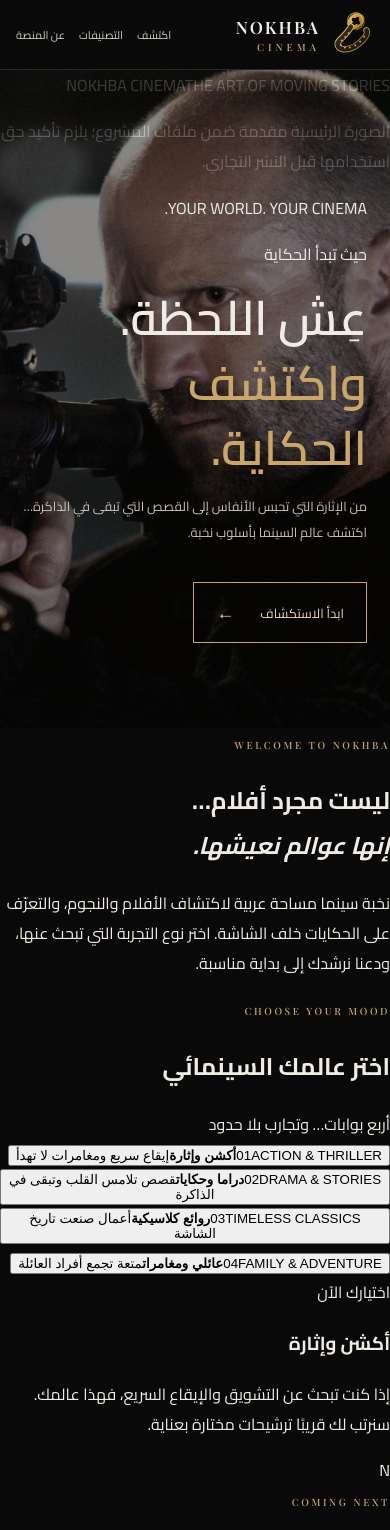
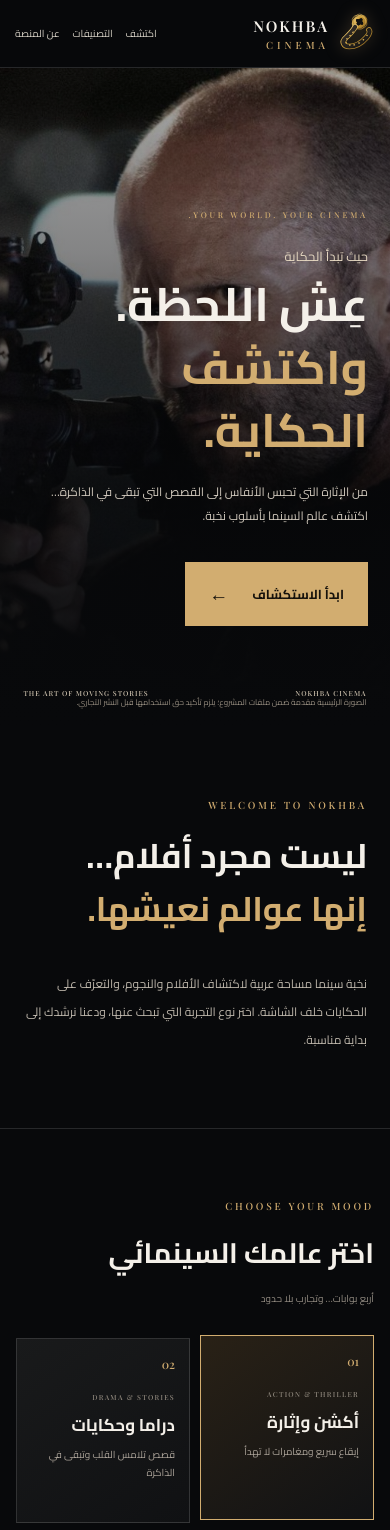
Before and after one commit to ashraflx71/NOKHBA-CINEMA-AI, a plain HTML site: page index.html in a window 390 px wide. Shown: the top 1530 px of the page. Drawn offline with nearby package versions, Linux system fonts and the light colour scheme.

Commit message:
Apply responsive luxury cinema visual system

```diff
--- a/style.css
+++ b/style.css
@@ -1,58 +1,73 @@
 @import url('https://fonts.googleapis.com/css2?family=Cairo:wght@400;500;600;700;800&family=Playfair+Display:wght@500;600;700&display=swap');
-:root{--gold:#c9a66b;--gold2:#e8d4ad;--ink:#090909;--paper:#f0ece5;--muted:#aaa49a;--line:#ffffff20}
-*{box-sizing:border-box}html{scroll-behavior:smooth}body{margin:0;background:var(--ink);color:var(--paper);font-family:Cairo,Arial,sans-serif}
-a{color:inherit;text-decoration:none}.topbar{height:82px;padding:0 clamp(18px,6vw,92px);display:flex;align-items:center;justify-content:space-between;border-bottom:1px solid var(--line);background:#090909;position:relative;z-index:2}
-.brand{display:flex;align-items:center;gap:11px;letter-spacing:2px}.brand-mark{width:42px;height:42px;border:1px solid var(--gold);display:grid;place-items:center;color:var(--gold);font:600 25px 'Playfair Display',serif}.brand strong{font:600 17px 'Playfair Display',serif;display:block}.brand small{font:10px 'Playfair Display',serif;letter-spacing:4px;color:var(--gold);display:block;margin-top:2px}.nav{display:flex;gap:34px;color:#d5cec2;font-size:13px}.nav a:hover,footer a:hover{color:var(--gold)}.edition{font:10px 'Playfair Display',serif;letter-spacing:1.5px;color:#aaa}.edition i{font-style:normal;color:var(--gold);margin-left:8px}
-.hero{height:min(720px,78vw);min-height:560px;position:relative;overflow:hidden;background:#171411}.hero-image{position:absolute;width:100%;height:100%;object-fit:cover;object-position:center 30%;filter:grayscale(25%) brightness(.66);opacity:.78}.hero-shade{position:absolute;inset:0;background:linear-gradient(90deg,#090909 0%,#090909e8 29%,#09090966 58%,#09090910 100%),linear-gradient(0deg,#090909 0%,transparent 30%)}.hero-content{position:absolute;right:clamp(25px,10vw,150px);top:50%;transform:translateY(-48%);max-width:590px}.kicker,.section-kicker{font:10px 'Playfair Display',serif;letter-spacing:2.6px;color:var(--gold)}.overline{font-size:13px;color:#e0d4c0;margin:25px 0 4px}.hero h1{font-size:clamp(43px,6vw,76px);line-height:1.35;margin:8px 0 14px;font-weight:600}.hero h1 em,.intro h2 em{font-style:normal;color:var(--gold)}.hero-desc{max-width:460px;color:#c7c0b5;line-height:2;font-size:15px}.gold-button{display:inline-flex;align-items:center;gap:26px;margin-top:24px;padding:13px 22px;border:1px solid var(--gold);color:var(--gold2);font-size:13px;transition:.2s}.gold-button:hover{background:var(--gold);color:#111}.gold-button span{font-size:18px}.hero-caption{position:absolute;bottom:24px;left:clamp(20px,6vw,90px);right:clamp(20px,6vw,90px);display:flex;justify-content:space-between;font:9px 'Playfair Display',serif;letter-spacing:2px;color:#c5bba9}
-.intro{padding:100px clamp(24px,12vw,180px);display:grid;grid-template-columns:1fr 1fr;gap:60px;align-items:center;border-bottom:1px solid var(--line)}.intro h2{font-size:clamp(30px,4vw,48px);line-height:1.5;margin:12px 0}.intro>p{color:#bcb5aa;line-height:2.3;font-size:15px;max-width:500px}
-.gallery-section{padding:85px clamp(20px,7vw,105px) 95px}.gallery-heading{display:flex;align-items:end;justify-content:space-between;margin-bottom:30px}.gallery-heading h2{font-size:36px;margin:8px 0 0}.gallery-count{color:#aaa;font-size:12px}.gallery-count b{color:var(--gold);font:18px 'Playfair Display',serif;margin-right:8px}.filters{display:flex;gap:10px;margin-bottom:27px;flex-wrap:wrap}.filter{font:12px Cairo;background:transparent;color:#bdb5a8;border:1px solid #ffffff2a;padding:8px 20px;cursor:pointer}.filter.active,.filter:hover{border-color:var(--gold);color:var(--gold2);background:#c9a66b12}
-.gallery-grid{display:grid;grid-template-columns:repeat(4,minmax(0,1fr));gap:22px}.star-card{min-width:0}.star-card.tall{grid-row:span 1}.photo-button{display:block;position:relative;width:100%;height:340px;padding:0;border:0;background:#171717;overflow:hidden;cursor:zoom-in}.star-card.tall .photo-button{height:400px}.photo-button img{width:100%;height:100%;object-fit:cover;filter:saturate(.78);transition:transform .6s,filter .4s}.photo-button:hover img{transform:scale(1.045);filter:saturate(1)}.view-mark{position:absolute;bottom:0;right:0;left:0;padding:15px 14px;text-align:right;font-size:11px;color:#fff;background:linear-gradient(transparent,#000b);opacity:0;transition:.25s}.photo-button:hover .view-mark{opacity:1}.card-meta{padding:15px 2px 10px;border-bottom:1px solid #ffffff22}.card-meta>span{font:9px 'Playfair Display',serif;letter-spacing:1.2px;color:var(--gold)}.card-meta h3{font-size:20px;margin:6px 0 0;font-weight:600}.card-meta p{font-size:12px;color:#a9a197;margin:3px 0 10px}.gallery-note{text-align:center;color:#817a70;font-size:11px;margin-top:35px}
-.closing{text-align:center;padding:90px 20px 100px;background:linear-gradient(180deg,#0c0c0c,#17130e)}.closing>span{font:10px 'Playfair Display',serif;letter-spacing:3px;color:var(--gold)}.closing h2{font-size:clamp(26px,4vw,42px);margin:16px 0}.closing p{color:#aaa;font-size:13px}footer{display:flex;justify-content:space-between;align-items:center;gap:15px;padding:23px clamp(18px,6vw,92px);border-top:1px solid var(--line);color:#8f887e;font-size:11px}
-.lightbox{position:fixed;inset:0;background:#000f;z-index:10;display:none;align-items:center;justify-content:center;padding:55px 20px 80px}.lightbox.open{display:flex}.lightbox img{max-width:min(90vw,900px);max-height:78vh;object-fit:contain;box-shadow:0 20px 80px #000}.lightbox-close{position:absolute;top:18px;left:24px;border:0;background:none;color:#fff;font-size:42px;cursor:pointer}.lightbox-caption{position:absolute;bottom:25px;text-align:center}.lightbox-caption strong{display:block;font-size:18px}.lightbox-caption span{font-size:12px;color:#b9a987}
-@media(max-width:900px){.gallery-grid{grid-template-columns:repeat(2,minmax(0,1fr))}.intro{padding:75px 8vw;gap:30px}.photo-button,.star-card.tall .photo-button{height:360px}}
-@media(max-width:600px){.topbar{height:70px;padding:0 16px}.nav{gap:14px;font-size:11px}.edition{display:none}.hero{min-height:600px;height:78vh}.hero-image{object-position:58% center}.hero-shade{background:linear-gradient(0deg,#090909 0%,#090909d9 25%,#09090955 75%,#09090920 100%)}.hero-content{right:23px;left:23px;top:auto;bottom:85px;transform:none}.hero h1{font-size:48px}.hero-desc{font-size:13px}.hero-caption{font-size:7px;letter-spacing:1px}.intro{grid-template-columns:1fr;gap:12px;padding:65px 24px}.intro>p{font-size:13px}.gallery-section{padding:65px 16px}.gallery-heading h2{font-size:29px}.gallery-count{font-size:10px}.gallery-grid{gap:16px 10px}.photo-button,.star-card.tall .photo-button{height:245px}.card-meta h3{font-size:17px}.card-meta p{font-size:10px}.card-meta>span{font-size:8px}.filter{padding:7px 13px;font-size:11px}footer{justify-content:center;text-align:center;flex-wrap:wrap}.closing{padding:70px 18px}}
-
-/* Official NOKHBA CINEMA supplied banner */
-.brand-hero{width:100%;background:#080808;line-height:0;overflow:hidden;border-bottom:1px solid #b9904e66}
-.brand-hero img{display:block;width:100%;height:auto;max-height:78vh;object-fit:contain;margin:0 auto}
-@media(max-width:600px){.brand-hero img{width:100%;height:auto;max-height:none;object-fit:contain}}
-
-/* Image fallback and source-credit details */
-.image-error{display:grid;place-items:center;width:100%;height:100%;padding:18px;text-align:center;color:#d8c7a6;font-size:13px;line-height:1.9;background:radial-gradient(ellipse at center,#29231a,#111)}
-.lightbox-caption{max-width:min(92vw,850px);width:100%}
-.lightbox-attribution{display:flex;justify-content:center;align-items:center;flex-wrap:wrap;gap:8px 16px;margin-top:9px;color:#b8ad9b;font-size:11px;line-height:1.8}
-.lightbox-source{color:var(--gold2);text-decoration:underline;text-underline-offset:3px}
-.lightbox-source[hidden]{display:none}
-@media(max-width:600px){.lightbox{padding:48px 12px 125px}.lightbox-attribution{font-size:10px;gap:5px 10px}}
-
-
-/* Hero refresh: clean cinema photograph with independent navigation buttons */
-.brand-hero{background:#080606;line-height:0;overflow:hidden;border-bottom:1px solid #b9904e66}
-.brand-hero img{display:block;width:100%;height:clamp(300px,43vw,570px);max-height:none;object-fit:cover;object-position:center 48%;margin:0 auto}
-.hero-actions{padding:42px clamp(20px,7vw,105px) 48px;text-align:center;background:linear-gradient(180deg,#13090b,#090909);border-bottom:1px solid #ffffff1c}
-.hero-copy{max-width:760px;margin:0 auto}
-.hero-copy h1{font-size:clamp(30px,4.6vw,54px);line-height:1.45;margin:10px 0;color:#f0ece5}
-.hero-copy h1 em{font-style:normal;color:var(--gold)}
-.hero-copy p{color:#bcb5aa;font-size:14px;line-height:2;margin:0 auto;max-width:650px}
-.hero-buttons{display:flex;justify-content:center;align-items:stretch;gap:14px;flex-wrap:wrap;margin:28px auto 0}
-.hero-button{display:inline-flex;align-items:center;justify-content:center;min-height:58px;min-width:210px;padding:13px 24px;border:1px solid var(--gold);color:var(--gold2);font:600 14px Cairo,Arial,sans-serif;background:#c9a66b0d;transition:background .2s,color .2s,transform .2s}
-.hero-button:hover,.hero-button.primary{background:var(--gold);color:#100d09}
-.hero-button:hover{transform:translateY(-2px)}
-.hero-credit{margin:22px 0 0;color:#918779;font-size:10px;line-height:1.8}
-.hero-credit a{color:var(--gold2);text-decoration:underline;text-underline-offset:3px}
-@media(max-width:600px){.brand-hero img{height:330px;object-fit:cover;object-position:center 45%}.hero-actions{padding:32px 18px 38px}.hero-copy h1{font-size:34px}.hero-copy p{font-size:12px}.hero-buttons{display:grid;grid-template-columns:1fr;gap:10px;margin-top:22px}.hero-button{width:100%;min-height:54px;font-size:13px}.hero-credit{font-size:9px}}
-
-
-/* Visibility safeguard for hero navigation on desktop and mobile */
-.hero-actions{display:block!important;visibility:visible!important;opacity:1!important;position:relative;z-index:4;min-height:260px}
-.hero-actions .hero-buttons{display:flex!important;visibility:visible!important;opacity:1!important;position:relative;z-index:5;min-height:58px}
-.hero-actions .hero-button{display:inline-flex!important;visibility:visible!important;opacity:1!important}
+:root{--gold:#d2ad70;--gold-light:#f0d9ad;--ink:#08090b;--paper:#f4f0e9;--muted:#aaa49b;--line:#ffffff20}
+*{box-sizing:border-box}
+html{scroll-behavior:smooth;scroll-padding-top:90px}
+body{margin:0;background:var(--ink);color:var(--paper);font-family:Cairo,Arial,sans-serif}
+a{color:inherit;text-decoration:none}
+button{font:inherit}
+.topbar{height:78px;padding:0 clamp(18px,6vw,90px);display:flex;align-items:center;justify-content:space-between;border-bottom:1px solid var(--line);background:#08090bf5;position:relative;z-index:5}
+.brand{display:flex;align-items:center;gap:10px;letter-spacing:2px}
+.brand img{width:42px;height:48px;object-fit:contain;filter:drop-shadow(0 0 8px #d2ad7040)}
+.brand strong{font:600 17px 'Playfair Display',serif;display:block}
+.brand small{font:10px 'Playfair Display',serif;letter-spacing:4px;color:var(--gold);display:block;margin-top:2px}
+.nav{display:flex;gap:30px;color:#d4cec3;font-size:13px}
+.nav a:hover,footer a:hover{color:var(--gold)}
+.edition{font:9px 'Playfair Display',serif;letter-spacing:1.5px;color:#aaa}
+.edition i{font-style:normal;color:var(--gold);margin-right:8px}
+.hero{min-height:610px;height:min(760px,76vw);position:relative;overflow:hidden;background:#17130f;isolation:isolate}
+.hero-image{position:absolute;inset:0;width:100%;height:100%;object-fit:cover;object-position:center 38%;z-index:-2;filter:brightness(.76) saturate(.88)}
+.hero-overlay{position:absolute;inset:0;z-index:-1;background:linear-gradient(90deg,#08090bf2 0%,#08090bba 34%,#08090b38 72%,#08090b20 100%),linear-gradient(0deg,#08090b 0%,transparent 28%,#08090b20 100%)}
+.hero-content{position:absolute;right:clamp(26px,10vw,150px);top:50%;transform:translateY(-48%);max-width:590px}
+.eyebrow,.section-kicker{font:10px 'Playfair Display',serif;letter-spacing:2.8px;color:var(--gold)}
+.hero-mini{font-size:13px;color:#e4d6c0;margin:24px 0 3px}
+.hero h1{font-size:clamp(44px,6.2vw,78px);line-height:1.32;margin:5px 0 18px;font-weight:700}
+.hero h1 em,.welcome h2 em{font-style:normal;color:var(--gold)}
+.hero-desc{max-width:470px;color:#d0c8bc;line-height:2.2;font-size:15px}
+.gold-button{display:inline-flex;align-items:center;gap:24px;margin-top:22px;padding:13px 23px;border:1px solid var(--gold);background:var(--gold);color:#15110b;font-size:13px;font-weight:700;transition:.2s}
+.gold-button:hover{background:transparent;color:var(--gold-light)}
+.gold-button span{font-size:19px}
+.hero-bottom{position:absolute;bottom:25px;left:clamp(20px,6vw,90px);right:clamp(20px,6vw,90px);display:flex;justify-content:space-between;color:#d0c4b0;font:9px 'Playfair Display',serif;letter-spacing:2px}
+.image-note{position:absolute;bottom:5px;right:clamp(20px,6vw,90px);font-size:9px;color:#b9ad9c;opacity:.8}
+.welcome{padding:92px clamp(24px,12vw,180px);display:grid;grid-template-columns:1fr 1fr;gap:65px;align-items:center;border-bottom:1px solid var(--line)}
+.welcome h2{font-size:clamp(31px,4vw,49px);line-height:1.55;margin:12px 0}
+.welcome>p{color:#bdb6ab;line-height:2.35;font-size:14px;max-width:530px}
+.moods{padding:82px clamp(20px,7vw,105px) 90px}
+.section-heading{display:flex;justify-content:space-between;align-items:end;margin-bottom:30px}
+.section-heading h2{font-size:clamp(26px,3.4vw,38px);margin:8px 0 0}
+.heading-note{font-size:11px;color:#918a80}
+.mood-grid{display:grid;grid-template-columns:repeat(4,minmax(0,1fr));gap:14px}
+.mood-card{min-height:205px;text-align:right;padding:22px 20px;background:linear-gradient(145deg,#191a1b,#101113);border:1px solid #ffffff22;color:var(--paper);cursor:pointer;display:flex;flex-direction:column;align-items:flex-start;transition:border-color .2s,transform .2s,background .2s}
+.mood-card:hover,.mood-card.active{border-color:var(--gold);background:linear-gradient(145deg,#292116,#111214);transform:translateY(-3px)}
+.mood-number{font:12px 'Playfair Display',serif;color:var(--gold)}
+.mood-en{font:8px 'Playfair Display',serif;letter-spacing:1.3px;color:#928a7f;margin-top:20px}
+.mood-card strong{font-size:20px;margin-top:7px}
+.mood-desc{font-size:11px;color:#a9a197;margin-top:5px;line-height:1.8}
+.mood-result{margin-top:20px;padding:22px 25px;border-right:2px solid var(--gold);background:#ffffff08}
+.result-label{font-size:10px;color:var(--gold)}
+.mood-result h3{font-size:19px;margin:4px 0}
+.mood-result p{font-size:12px;color:#b8b1a6;margin:0;line-height:2}
+.assistant{margin:0 clamp(20px,7vw,105px) 85px;padding:32px 36px;display:flex;align-items:center;gap:25px;background:linear-gradient(110deg,#211a10,#121315 65%);border:1px solid #c9a66b55}
+.assistant-mark{width:58px;height:58px;flex:0 0 58px;display:grid;place-items:center;border:1px solid var(--gold);color:var(--gold);font:30px 'Playfair Display',serif}
+.assistant-copy{flex:1}
+.assistant h2{font-size:23px;margin:6px 0}
+.assistant-copy p{font-size:12px;line-height:2;color:#bdb5a9;margin:0;max-width:720px}
+.assistant-status{white-space:nowrap;padding:7px 12px;border:1px solid #b99a63;color:var(--gold-light);font-size:10px}
+.about{text-align:center;padding:70px 22px 85px;background:#0e0f10;border-top:1px solid var(--line)}
+.about h2{font-size:clamp(25px,3vw,36px);margin:12px 0}
+.about p{max-width:650px;margin:0 auto;color:#aaa49b;font-size:13px;line-height:2.2}
+footer{display:flex;justify-content:space-between;align-items:center;gap:15px;padding:22px clamp(18px,6vw,90px);border-top:1px solid var(--line);color:#8f887e;font-size:11px}
+@media(max-width:900px){.mood-grid{grid-template-columns:repeat(2,minmax(0,1fr))}.welcome{padding:75px 8vw;gap:35px}}
 @media(max-width:600px){
- .hero-actions{min-height:390px!important}
- .hero-actions .hero-buttons{display:grid!important;grid-template-columns:1fr!important}
- .hero-actions .hero-button{width:100%!important;min-height:58px!important}
+ .topbar{height:68px;padding:0 15px}.brand img{width:36px;height:42px}.brand strong{font-size:15px}.nav{gap:13px;font-size:10px}.edition{display:none}
+ .hero{height:78vh;min-height:570px;max-height:760px}.hero-image{object-position:56% center}
+ .hero-overlay{background:linear-gradient(0deg,#08090b 0%,#08090bdc 27%,#08090b55 72%,#08090b25 100%)}
+ .hero-content{right:22px;left:22px;top:auto;bottom:100px;transform:none}
+ .eyebrow{font-size:8px}.hero-mini{margin-top:17px}.hero h1{font-size:clamp(42px,12vw,58px);line-height:1.35}.hero-desc{font-size:12px;line-height:2}
+ .hero-bottom{bottom:28px;font-size:7px;letter-spacing:1px}.image-note{bottom:8px;font-size:8px}
+ .welcome{grid-template-columns:1fr;gap:10px;padding:62px 23px}.welcome h2{font-size:34px}.welcome>p{font-size:12px}
+ .moods{padding:60px 16px 65px}.section-heading{align-items:flex-start;gap:10px;flex-direction:column}.section-heading h2{font-size:28px}.heading-note{font-size:10px}
+ .mood-grid{gap:10px}.mood-card{min-height:185px;padding:17px 14px}.mood-card strong{font-size:17px}.mood-desc{font-size:10px}.mood-en{font-size:7px}
+ .mood-result{padding:18px}.assistant{margin:0 16px 60px;padding:22px 18px;gap:14px;align-items:flex-start;flex-wrap:wrap}.assistant-mark{width:45px;height:45px;flex-basis:45px;font-size:24px}.assistant-copy{flex-basis:calc(100% - 65px)}.assistant h2{font-size:19px}.assistant-copy p{font-size:11px}.assistant-status{margin-right:59px}
+ .about{padding:58px 20px 65px}footer{justify-content:center;text-align:center;flex-wrap:wrap;font-size:10px}
 }
-
-/* Golden film-reel and long-strip brand mark */
-.brand{gap:12px}.brand-symbol{display:block;width:48px;height:56px;object-fit:contain;filter:drop-shadow(0 0 7px #c99a3640)}.brand-wordmark{display:block}
-@media(max-width:600px){.brand-symbol{width:42px;height:49px}}
+@media(prefers-reduced-motion:reduce){html{scroll-behavior:auto}*,*::before,*::after{transition:none!important}}
```
